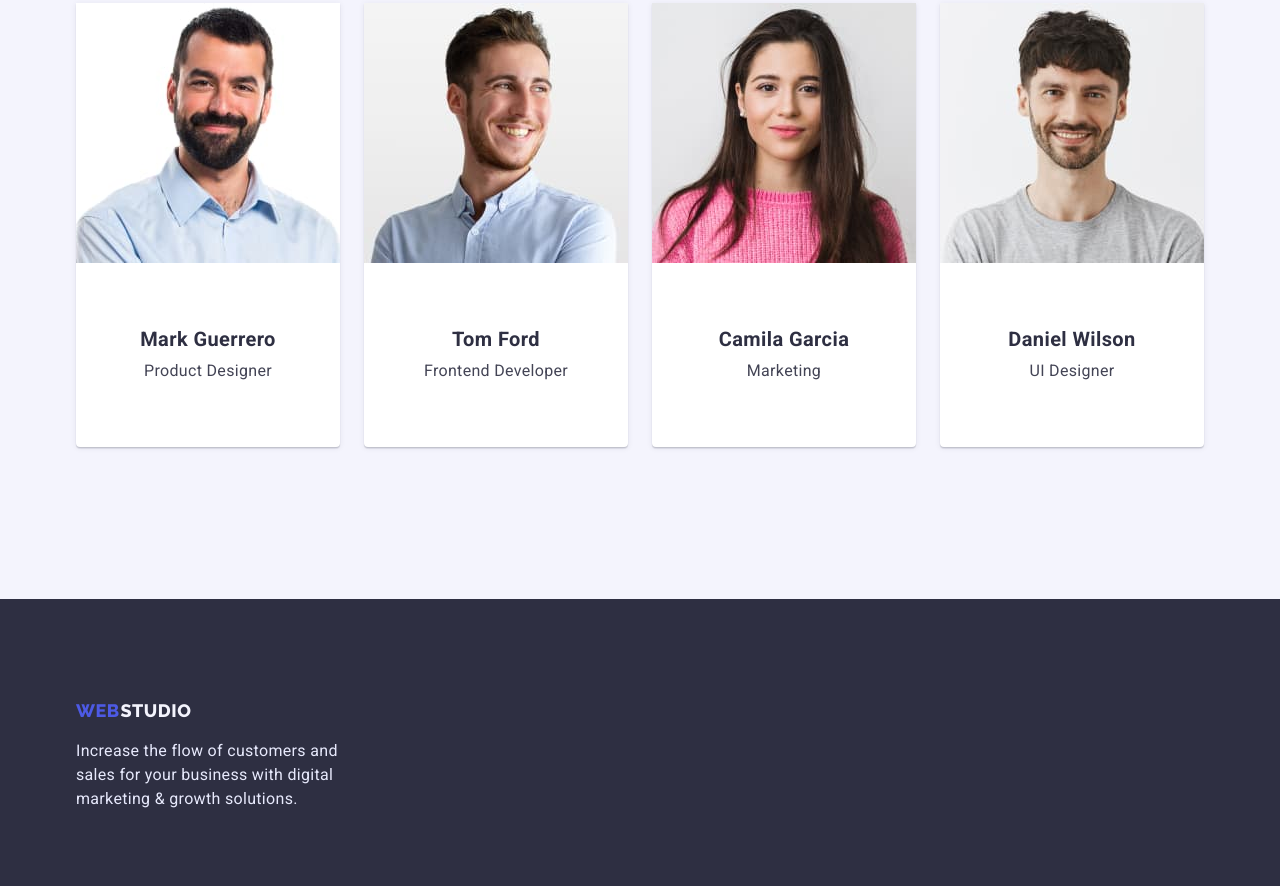
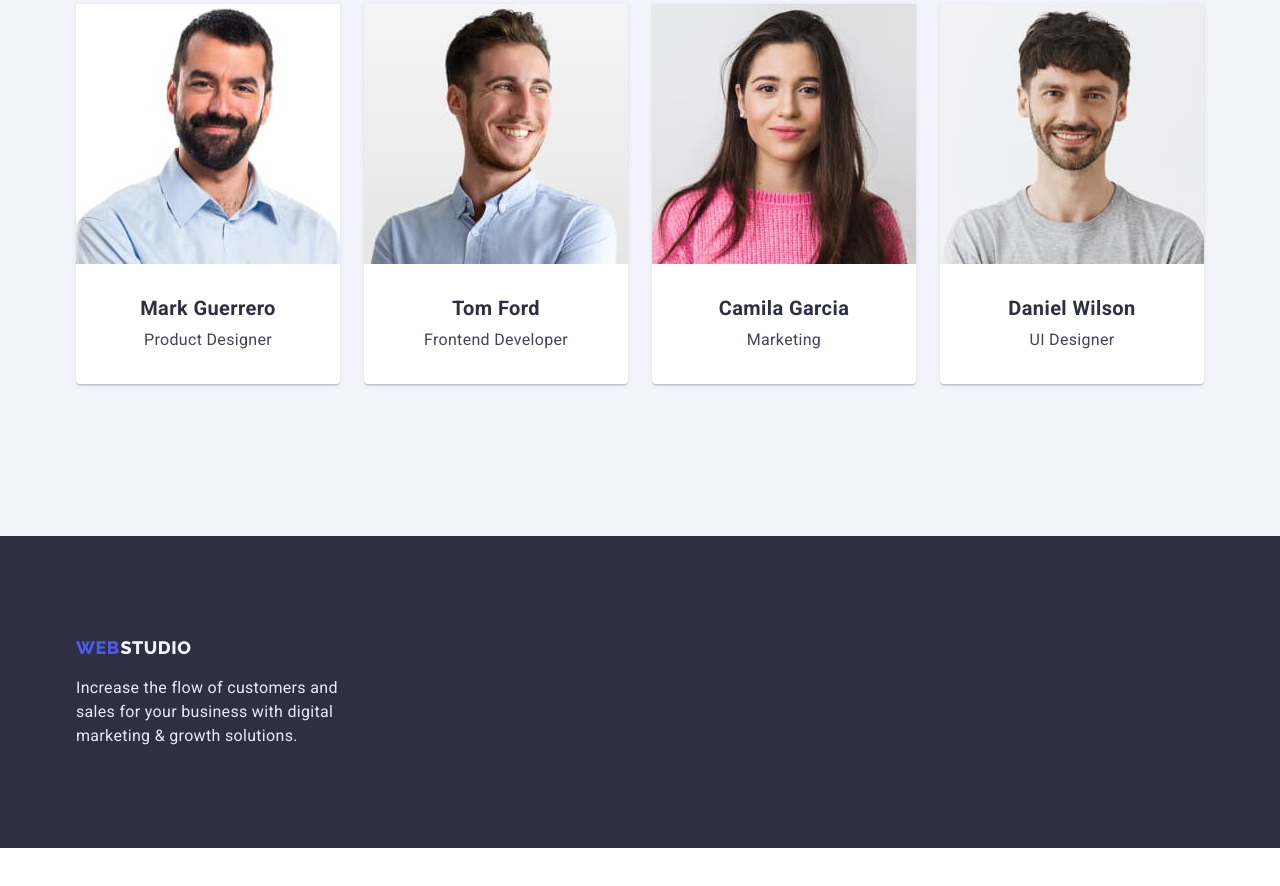
Before and after one commit to olita16/goit-markup-hw-03, a plain HTML site: page index.html in a window 1280 px wide. Shown: the part 1800-2686 px from the top of the page. After the commit the page ends 2648 px from the top, so only its background shows below. Drawn offline with Linux system fonts and the light colour scheme.

Commit message:
correct last mistakes

```diff
--- a/css/styles.css
+++ b/css/styles.css
@@ -107,6 +107,7 @@ body {
 .header {
   padding-top: 24px;
   padding-bottom: 24px;
+  border-bottom: 1px solid #E7E9FC;
 }
 
 .header > .container {
@@ -328,7 +329,6 @@ body {
   letter-spacing: 0.02em;
   color: var(--main-color);
   margin-bottom: 8px;
-  margin-top: 32px;
 }
 
 .people-under-title {
@@ -336,7 +336,6 @@ body {
   text-align: center;
   letter-spacing: 0.02em;
   color: var(--text-color);
-  padding-bottom: 32px;
 }
 
 /* FOOTER */
```
